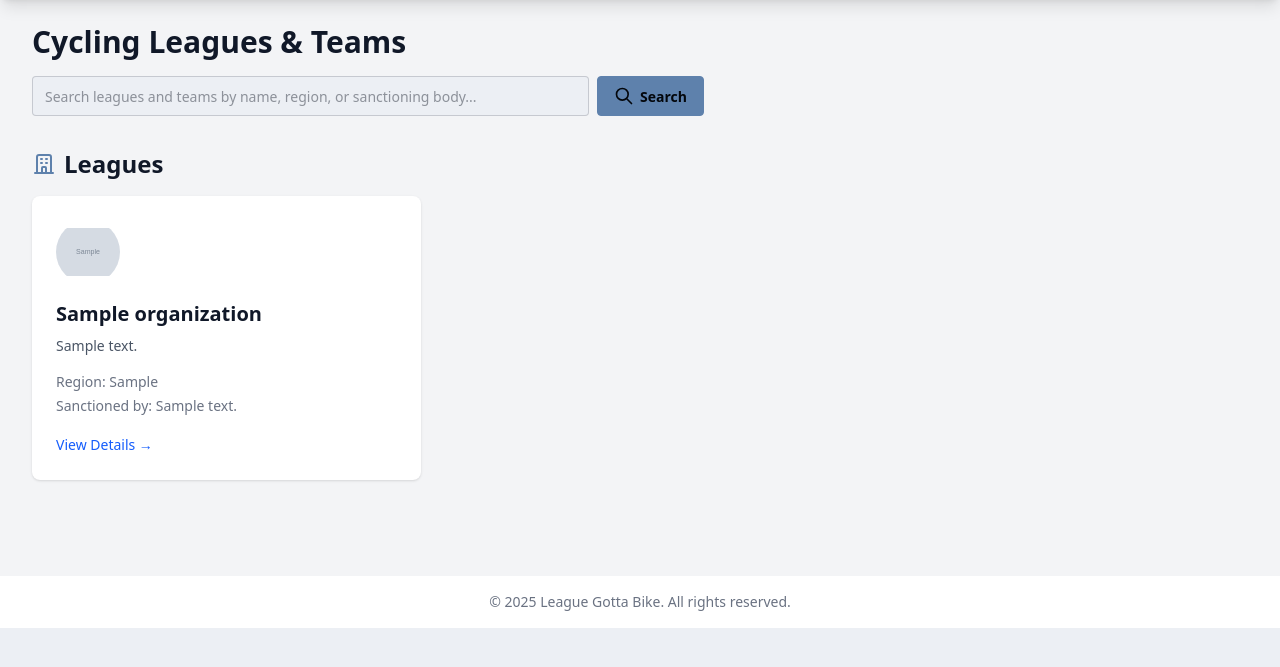
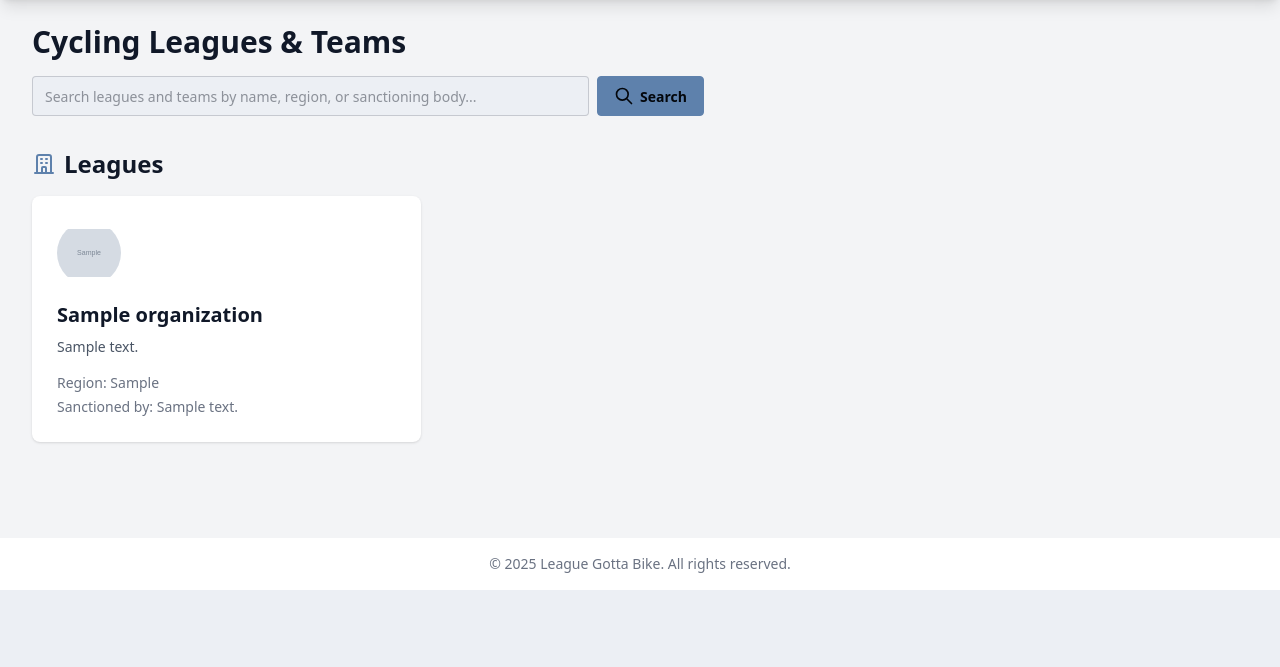
Before and after one commit to vincentdavis/league_gotta_bike, a Django app: page / in a window 1280 px wide. Shown: the part 80-747 px from the top of the page. Run offline with Django 5.2, Linux system fonts and the light colour scheme; tables that the repository leaves empty hold one stand-in row (values such as "Sample post"); grey boxes marked "Sample" are stand-in pictures; style sheets or scripts are compiled from the project's sources; parts of the project's set-up code (start-up, migrations or seed data) failed here and were passed over; some libraries are stand-ins or nearby versions.

Commit message:
Change view detail and manage org links

```diff
--- a/apps/organizations/templates/organizations/league_list.html
+++ b/apps/organizations/templates/organizations/league_list.html
@@ -58,7 +58,7 @@
         </h3>
         <div class="grid grid-cols-1 gap-6 sm:grid-cols-2 lg:grid-cols-3">
             {% for membership in user_leagues_teams %}
-            <div class="bg-white overflow-hidden shadow rounded-lg hover:shadow-lg transition-shadow duration-300 border-l-4 {% if membership.permission_level == 'owner' %}border-primary{% elif membership.permission_level == 'admin' %}border-success{% elif membership.permission_level == 'manager' %}border-info{% else %}border-gray-300{% endif %}">
+            <a href="{{ membership.organization.get_absolute_url }}" class="bg-white overflow-hidden shadow rounded-lg hover:shadow-lg hover:border-primary transition-all duration-300 border-l-4 border {% if membership.permission_level == 'owner' %}border-primary{% elif membership.permission_level == 'admin' %}border-success{% elif membership.permission_level == 'manager' %}border-info{% else %}border-gray-300{% endif %} block">
                 <div class="p-6">
                     <div class="flex items-start justify-between mb-3">
                         <img src="{% if membership.organization.logo %}{{ membership.organization.logo.url }}{% else %}{% static 'images/Default_League.png' %}{% endif %}" alt="{{ membership.organization.name }}" class="h-16 w-16 rounded-full object-contain">
@@ -67,27 +67,14 @@
                         </span>
                     </div>
                     <h3 class="text-xl font-semibold text-gray-900 mb-2">
-                        <a href="{{ membership.organization.get_absolute_url }}" class="hover:text-blue-600">
-                            {{ membership.organization.name }}
-                        </a>
+                        {{ membership.organization.name }}
                     </h3>
                     <p class="text-sm text-gray-500 mb-2">{{ membership.organization.get_type_display }}</p>
                     {% if membership.organization.description %}
                     <p class="text-gray-600 text-sm line-clamp-2">{{ membership.organization.description }}</p>
                     {% endif %}
-
-                    <div class="mt-4 flex items-center gap-2">
-                        <a href="{{ membership.organization.get_absolute_url }}" class="text-blue-600 hover:text-blue-800 text-sm font-medium">
-                            View Details →
-                        </a>
-                        {% if membership.permission_level == 'owner' or membership.permission_level == 'admin' %}
-                        <a href="{% url 'organizations:org_edit' slug=membership.organization.slug %}" class="text-primary hover:text-primary-focus text-sm font-medium ml-auto">
-                            Manage
-                        </a>
-                        {% endif %}
-                    </div>
                 </div>
-            </div>
+            </a>
             {% endfor %}
         </div>
     </div>
@@ -104,13 +91,11 @@
         </h3>
         <div class="grid grid-cols-1 gap-6 sm:grid-cols-2 lg:grid-cols-3">
             {% for league in leagues %}
-        <div class="bg-white overflow-hidden shadow rounded-lg hover:shadow-lg transition-shadow duration-300">
+        <a href="{{ league.get_absolute_url }}" class="bg-white overflow-hidden shadow rounded-lg hover:shadow-lg hover:border-primary transition-all duration-300 border border-transparent block">
             <div class="p-6">
                 <img src="{% if league.logo %}{{ league.logo.url }}{% else %}{% static 'images/Default_League.png' %}{% endif %}" alt="{{ league.name }}" class="h-16 w-16 mb-4 rounded-full object-contain">
                 <h3 class="text-xl font-semibold text-gray-900 mb-2">
-                    <a href="{{ league.get_absolute_url }}" class="hover:text-blue-600">
-                        {{ league.name }}
-                    </a>
+                    {{ league.name }}
                 </h3>
                 {% if league.description %}
                 <p class="text-gray-600 text-sm line-clamp-3">{{ league.description }}</p>
@@ -130,14 +115,8 @@
                     {% endif %}
                 </div>
                 {% endif %}
-
-                <div class="mt-4">
-                    <a href="{{ league.get_absolute_url }}" class="text-blue-600 hover:text-blue-800 text-sm font-medium">
-                        View Details →
-                    </a>
-                </div>
             </div>
-        </div>
+        </a>
         {% endfor %}
         </div>
     </div>
@@ -154,14 +133,12 @@
         </h3>
         <div class="grid grid-cols-1 gap-6 sm:grid-cols-2 lg:grid-cols-3">
             {% for team in teams %}
-            <div class="bg-white overflow-hidden shadow rounded-lg hover:shadow-lg transition-shadow duration-300">
+            <a href="{{ team.get_absolute_url }}" class="bg-white overflow-hidden shadow rounded-lg hover:shadow-lg hover:border-primary transition-all duration-300 border border-transparent block">
                 <div class="p-6">
                     <img src="{% if team.logo %}{{ team.logo.url }}{% else %}{% static 'images/Default_League.png' %}{% endif %}" alt="{{ team.name }}" class="h-16 w-16 mb-4 rounded-full object-contain">
                     <div class="flex items-center gap-2 mb-2">
                         <h3 class="text-xl font-semibold text-gray-900">
-                            <a href="{{ team.get_absolute_url }}" class="hover:text-blue-600">
-                                {{ team.name }}
-                            </a>
+                            {{ team.name }}
                         </h3>
                         <span class="badge badge-sm badge-primary">Team</span>
                     </div>
@@ -176,14 +153,8 @@
                         </p>
                     </div>
                     {% endif %}
-
-                    <div class="mt-4">
-                        <a href="{{ team.get_absolute_url }}" class="text-blue-600 hover:text-blue-800 text-sm font-medium">
-                            View Details →
-                        </a>
-                    </div>
                 </div>
-            </div>
+            </a>
             {% endfor %}
         </div>
     </div>
--- a/apps/organizations/views.py
+++ b/apps/organizations/views.py
@@ -226,7 +226,8 @@ class LeagueListView(ListView):
             context['user_leagues_teams'] = []
 
         # Separate leagues and teams for display
-        organizations = context['organizations']
+        # Get organizations from either paginated object_list or organizations context variable
+        organizations = context.get('object_list', context.get('organizations', []))
         context['leagues'] = [org for org in organizations if org.type == Organization.LEAGUE]
         context['teams'] = [org for org in organizations if org.type == Organization.TEAM]
 
--- a/pyproject.toml
+++ b/pyproject.toml
@@ -35,5 +35,6 @@ dev = [
     "cookiecutter>=2.6.0", # needed for tailwind app
     "ruff>=0.13.0",
     "ty>=0.0.1a20",
-        "honcho>=2.0.0",
+    "honcho>=2.0.0",
+    "logfire-mcp>=0.6.0",
 ]
```
Also changed, not shown: apps/organizations/templates/organizations/league_detail.html (+8 -0 lines), apps/organizations/templates/organizations/organization_detail.html (+8 -0 lines), apps/organizations/templates/organizations/team_detail.html (+8 -0 lines), 1 other file.
